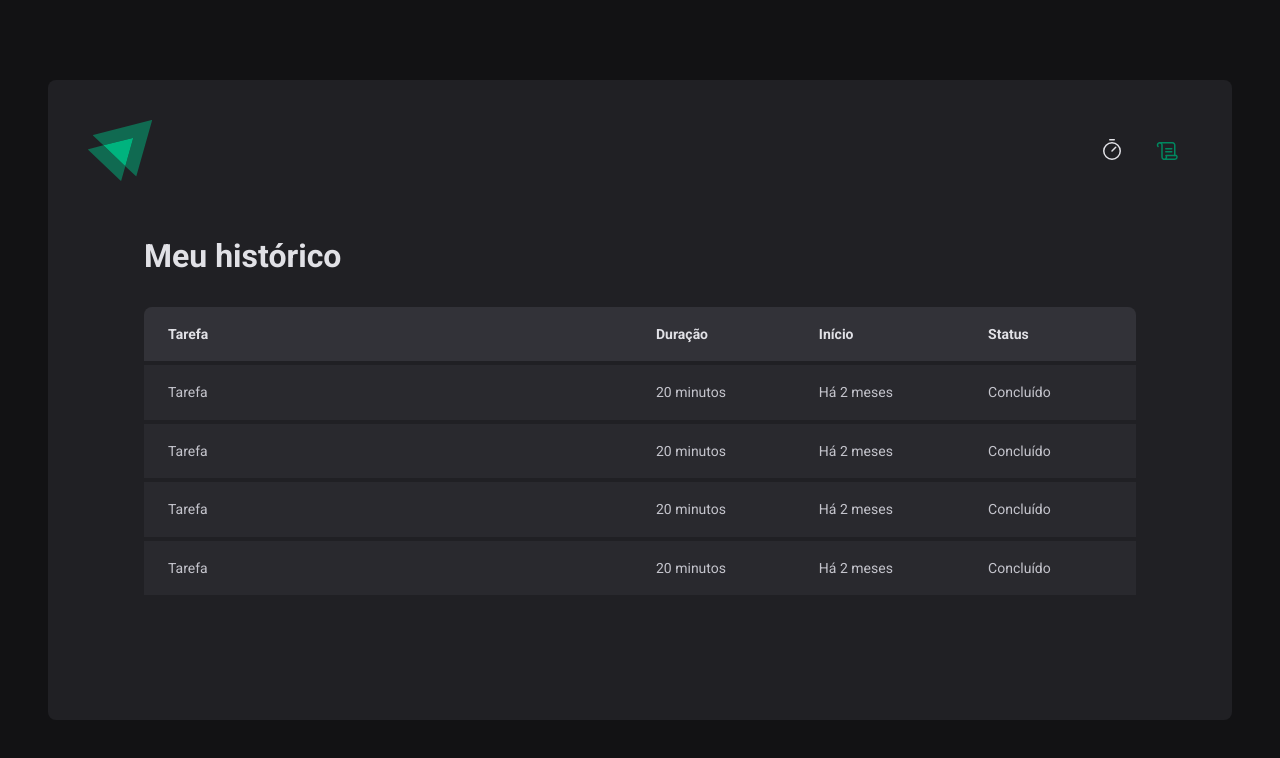
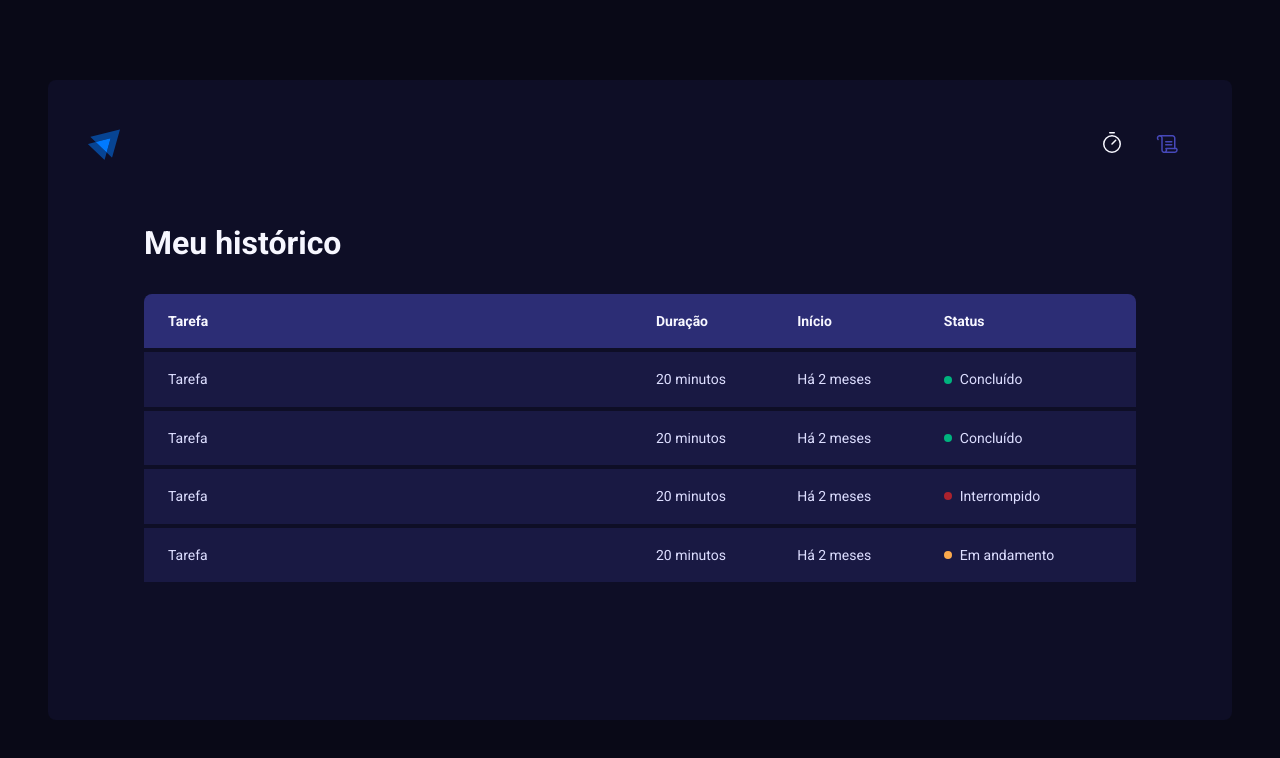
Before and after one commit to GuiCPessoa/Pomodoro_React, a React (Vite) app: page /history in a window 1280 px wide. Shown: the top 758 px of the page. Built offline with nearby package versions, Linux system fonts and the light colour scheme.

Commit message:
Changing colors and History Status

```diff
--- a/src/components/Header/index.tsx
+++ b/src/components/Header/index.tsx
@@ -1,4 +1,4 @@
-import { HeaderContainer } from "./sytles";
+import { HeaderContainer } from "./styles";
 import logoIgnite from '../../assets/ignite-logo.svg'
 import { Timer, Scroll } from "phosphor-react";
 import { NavLink } from "react-router-dom";
--- a/src/pages/History/index.tsx
+++ b/src/pages/History/index.tsx
@@ -1,4 +1,4 @@
-import { HistoryContainer, HistoryList } from "./styles";
+import { HistoryContainer, HistoryList, Status } from "./styles";
 
 export function History() {
     return(
@@ -21,7 +21,9 @@ export function History() {
                             <td>Tarefa</td>
                             <td>20 minutos</td>
                             <td>Há 2 meses</td>
-                            <td>Concluído</td>
+                            <td>
+                                <Status statusColor="green">Concluído</Status>
+                            </td>
                         </tr>
                     </tbody>
                     <tbody>
@@ -29,7 +31,9 @@ export function History() {
                             <td>Tarefa</td>
                             <td>20 minutos</td>
                             <td>Há 2 meses</td>
-                            <td>Concluído</td>
+                            <td>
+                                <Status statusColor="green">Concluído</Status>
+                            </td>
                         </tr>
                     </tbody>
                     <tbody>
@@ -37,7 +41,9 @@ export function History() {
                             <td>Tarefa</td>
                             <td>20 minutos</td>
                             <td>Há 2 meses</td>
-                            <td>Concluído</td>
+                            <td>
+                                <Status statusColor="red">Interrompido</Status>
+                            </td>
                         </tr>
                     </tbody>
                     <tbody>
@@ -45,7 +51,9 @@ export function History() {
                             <td>Tarefa</td>
                             <td>20 minutos</td>
                             <td>Há 2 meses</td>
-                            <td>Concluído</td>
+                            <td>
+                                <Status statusColor="yellow">Em andamento</Status>
+                            </td>
                         </tr>
                     </tbody>
                 </table>
--- a/src/pages/History/styles.ts
+++ b/src/pages/History/styles.ts
@@ -64,3 +64,32 @@ export const HistoryList = styled.div`
         }
     }
 `
+
+const STATUS_COLORS = {
+    yellow: 'yellow-500',
+    green: 'green',
+    red: 'red-500',
+} as const
+
+
+interface StatusProps {
+    statusColor: keyof typeof STATUS_COLORS;
+}
+
+
+export const Status = styled.span<StatusProps>`
+    display: flex;
+    align-items: center;
+    gap: 0.5rem;
+
+
+    &::before {
+        content: '';
+        width: 0.5rem;
+        height: 0.5rem;
+        border-radius: 50%;
+        background: ${(props) => props.theme[STATUS_COLORS[props.statusColor]]};
+    }
+
+
+`;
--- a/src/styles/themes/default.ts
+++ b/src/styles/themes/default.ts
@@ -1,21 +1,22 @@
 export const defaultTheme = {
-    white: '#FFF',
+    white: '#F7F7FF',
 
-    'gray-100': '#E1E1E6',
-    'gray-300': '#C4C4CC',
-    'gray-400': '#8D8D99',
-    'gray-500': '#7C7C8A',
-    'gray-600': '#323238',
-    'gray-700': '#29292E',
-    'gray-800': '#202024',
-    'gray-900': '#121214',
+    'gray-100': '#f7f7ff',
+    'gray-300': '#dddeff',
+    'gray-400': '##C4C4CC',
+    'gray-500': '#9d9fff',
+    'gray-600': '#2c2d75',
+    'gray-700': '#191943',
+    'gray-800': '#0e0e26',
+    'gray-900': '#090917',
 
-    'green-300': '#00B37E',
-    'green-500': '#00875F',
-    'green-700': '#015F43',
+    'green-300': '#34358a',
+    'green-500': '#4648b9',
+    'green-700': '#6264ff',
 
     'red-500': '#AB222E',
     'red-700': '#7A1921',
 
     'yellow-500': '#FBA94C',
+    'green': '#00B37E'
   }
```
Also changed, not shown: src/assets/ignite-logo.svg, src/components/Header/styles.ts (renamed from src/components/Header/sytles.ts).
